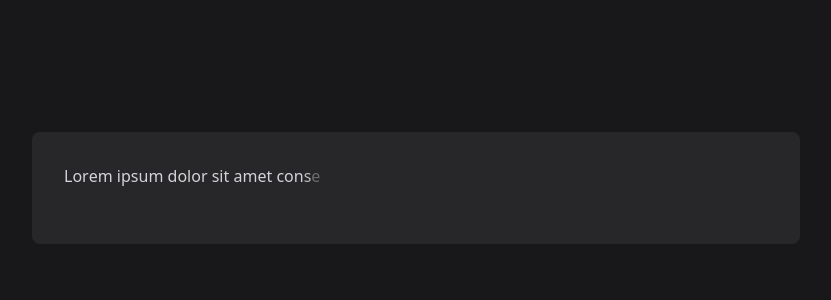
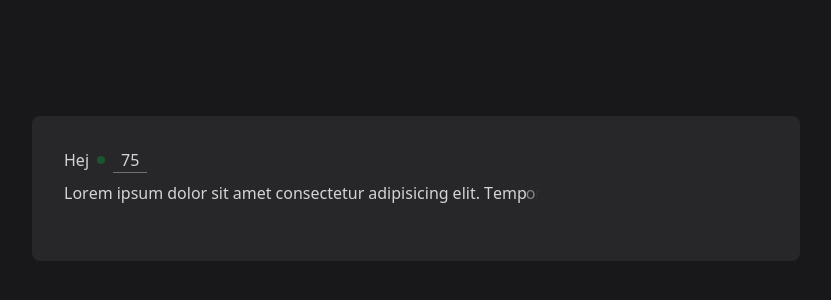
Before and after one commit to bdsqqq/typing-animation, a Next.js app: page / in a window 1280 px wide. Shown: the part 212-512 px from the top of the page, without its empty margins (224-1055 px from the left). Built offline with nearby package versions, Linux system fonts and the light colour scheme.

Commit message:
feat: this works

```diff
--- a/src/pages/index.tsx
+++ b/src/pages/index.tsx
@@ -1,4 +1,5 @@
 import { type NextPage } from "next";
+import { clsx } from "clsx";
 
 const Home: NextPage = () => {
   return (
@@ -13,33 +14,97 @@ const Home: NextPage = () => {
 const lorem20 =
   "Lorem ipsum dolor sit amet consectetur adipisicing elit. Tempora, repellendus delectus est ipsum ipsam blanditiis officia labore quod totam molestias!";
 
-const lorem20Words = lorem20.split(" ");
-const lorem20WordsLetteres = lorem20Words.map((word) => word.split(""));
+import { motion } from "framer-motion";
+import { useEffect, useState } from "react";
+const AnimatedText = () => {
+  const [current, setCurrent] = useState(-1);
+  const [msPerChar, setMsPerChar] = useState(75);
 
-import { motion } from "framer-motion";
-const AnimatedText = () => {
+  const variants = {
+    visible: {
+      opacity: 1,
+      x: 0,
+      transition: {
+        duration: Math.min(msPerChar / 1000, 0.2),
+        delay: Math.random() * 0.05,
+      },
+    },
+    hidden: {
+      x: -2,
+      opacity: 0,
+      transition: {
+        duration: msPerChar / 1000,
+        delay: Math.random() * 0.05,
+      },
+    },
+    exit: {
+      opacity: 0,
+      x: -4,
+      transition: {
+        duration: msPerChar / 1000,
+      },
+    },
+  };
+
+  useEffect(() => {
+    if (current >= lorem20.length) return;
+
+    const interval = setInterval(() => {
+      setCurrent((prev) => (Math.random() > 0.05 ? prev + 1 : prev - 1));
+    }, msPerChar);
+    return () => clearInterval(interval);
+  }, [current, msPerChar]);
+
   return (
+    <div className="flex flex-col items-start gap-2">
+      <div className="flex items-center gap-2">
+        <button
+          onClick={() => {
+            setCurrent(-1);
+          }}
+        >
+          Hej
+        </button>
+        <div
+          className={clsx(
+            "h-2 w-2 animate-pulse rounded-full transition-colors",
+            current != lorem20.split("").length ? "bg-green-800" : " bg-red-700"
+          )}
+        ></div>
+
         <div>
-      {lorem20WordsLetteres.map((word, wordIndex) => {
-        return (
-          <span key={wordIndex}>
-            {word.map((letter, letterIndex) => {
+          <motion.input
+            className="w-12 origin-right border-b border-zinc-500 bg-transparent px-2 text-zinc-300 transition-all focus:border-zinc-400 focus:outline-none"
+            style={{
+              width: `calc(${msPerChar.toString().length}ch + 1rem)`,
+            }}
+            inputMode="numeric"
+            value={msPerChar}
+            onChange={(e) => {
+              const newValue = !isNaN(parseInt(e.target.value))
+                ? parseInt(e.target.value)
+                : 0;
+              setMsPerChar(newValue);
+            }}
+          />
+        </div>
+      </div>
+      <p>
+        {lorem20.split("").map((char, charIndex) => {
+          console.log(char);
           return (
             <motion.span
-                  key={letterIndex}
-                  className="inline-block"
-                  initial={{ opacity: 0 }}
-                  animate={{ opacity: 1 }}
-                  transition={{ delay: wordIndex * 1 + letterIndex * 0.1 }}
+              custom={charIndex}
+              key={`${char}-${charIndex}`}
+              animate={current >= charIndex ? "visible" : "hidden"}
+              variants={variants}
+              className={clsx("inline-block", char === " " && "w-1")}
             >
-                  {letter}
+              {char}
             </motion.span>
           );
         })}
-            <span> </span>
-          </span>
-        );
-      })}
+      </p>
     </div>
   );
 };
```
Lines whose indentation alone changed are shown as unchanged.
